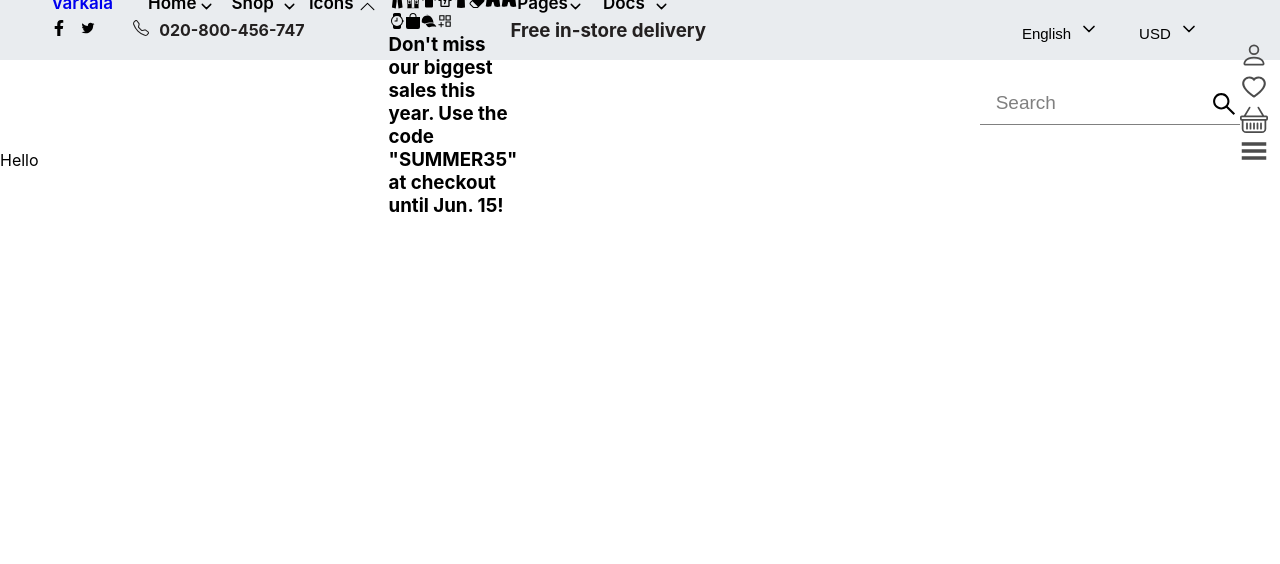
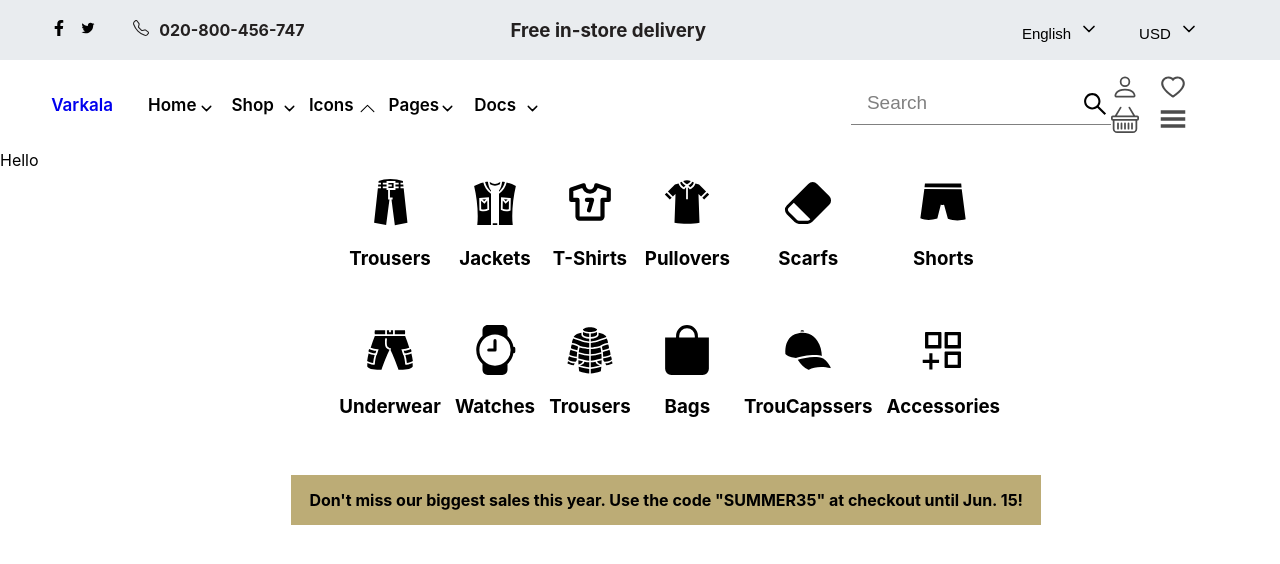
Before and after one commit to Kerimov056/Varkala, a React (Create React App) app: page / in a window 1280 px wide. Both pictures are taken after a click on the item "Icons". Shown: the top 564 px of the page. Built offline with nearby package versions, Linux system fonts and the light colour scheme.

Commit message:
icon dropdown jsx and scss

```diff
--- a/src/components/navbar/Navbar.jsx
+++ b/src/components/navbar/Navbar.jsx
@@ -2,7 +2,6 @@ import React, { useState } from 'react'
 import './navbar.scss'
 import { Link } from "react-router-dom";
 import { FaFacebookF } from 'react-icons/fa';
-import { FaTshirt } from 'react-icons/fa';
 import { AiOutlineTwitter } from 'react-icons/ai';
 import { AiOutlineSearch } from 'react-icons/ai';
 import { AiOutlineHeart } from 'react-icons/ai';
@@ -17,7 +16,9 @@ import { BsEraserFill } from 'react-icons/bs';
 import { FiChevronDown } from 'react-icons/fi';
 import { GiHamburgerMenu } from 'react-icons/gi';
 import { GiTrousers } from 'react-icons/gi';
+import { GiShorts } from 'react-icons/gi';
 import { GiUnderwearShorts } from 'react-icons/gi';
+import { GiMonclerJacket } from 'react-icons/gi';
 import { GiSleevelessJacket } from 'react-icons/gi';
 import { GiPoloShirt } from 'react-icons/gi';
 import { GiBilledCap } from 'react-icons/gi';
@@ -51,6 +52,7 @@ const Navbar = () => {
     const [home, setHome] = useState(false)
     const [shop, setShop] = useState(false)
     const [icon, setIcon] = useState(false)
+    const [pages, setPages] = useState(false)
 
 
     return (
@@ -131,34 +133,140 @@ const Navbar = () => {
                                 </div>
                             </div>}
                             <li onClick={() => setIcon((prev) => !prev)}>Icons
-                            {icon ? (
+                                {icon ? (
                                     <BsChevronUp />
                                 ) : (
                                     <FiChevronDown />
                                 )}
                             </li>
                             {icon && <div className='icon'>
-                                    <div className='icon_up'>
-                                        <div className='icon_up_in'>
-                                            <span><GiTrousers/></span>
-                                            <span><GiSleevelessJacket/></span>
-                                            <span><FaTshirt/></span>
-                                            <span><TbShirtSport/></span>
-                                            <span><GiPoloShirt/></span>
-                                            <span><BsEraserFill/></span>
-                                            <span><GiUnderwearShorts/></span>
-                                            <span><GiUnderwearShorts/></span>
-                                            <span><BsWatch/></span>
-                                            <span><BsFillBagFill/></span>
-                                            <span><GiBilledCap/></span>
-                                            <span><AiOutlineAppstoreAdd/></span>
+                                <div className='icon_up'>
+                                    <div className='icon_up_in'>
+                                        <h3><div><GiTrousers className='iconss' /></div><div>Trousers</div></h3>
+                                        <h3><div><GiSleevelessJacket className='iconss' /></div><div>Jackets</div></h3>
+                                        <h3><div><TbShirtSport className='iconss' /></div><div>T-Shirts</div></h3>
+                                        <h3><div><GiPoloShirt className='iconss' /></div><div>Pullovers</div></h3>
+                                        <h3><div><BsEraserFill className='iconss' /></div><div>Scarfs</div></h3>
+                                        <h3><div><GiUnderwearShorts className='iconss' /></div><div>Shorts</div></h3>
+                                        <h3><div><GiShorts className='iconss' /></div><div>Underwear</div></h3>
+                                        <h3><div><BsWatch className='iconss' /></div><div>Watches</div></h3>
+                                        <h3><div><GiMonclerJacket className='iconss' /></div><div>Trousers</div></h3>
+                                        <h3><div><BsFillBagFill className='iconss' /></div><div>Bags</div></h3>
+                                        <h3><div><GiBilledCap className='iconss' /></div><div>TrouCapssers</div></h3>
+                                        <h3><div><AiOutlineAppstoreAdd className='iconss' /></div><div>Accessories</div></h3>
+                                    </div>
+                                </div>
+                                <div className='icon_low'>
+                                    <h3>Don't miss our biggest sales this year. Use the code "SUMMER35" at checkout until Jun. 15!</h3>
+                                </div>
+                            </div>}
+                            <li onClick={() => setPages((prev) => !prev)}>Pages
+                                {pages ? (
+                                    <BsChevronUp />
+                                ) : (
+                                    <FiChevronDown />
+                                )}
+                            </li>
+                            {pages && <div className='pages'>
+                                <div className='pages_in'>
+                                    <div>
+                                        <div>
+                                            <img src="https://d19m59y37dris4.cloudfront.net/varkala/1-2-1/img/blog/christopher-campbell-28571-unsplash.jpg"></img>
+                                        </div>
+                                        <div>
+                                            <b></b>
+                                            <ul>
+                                                <li>Home 1 - Fashion</li>
+                                                <li>Home 2 - Fashion</li>
+                                                <li>Home 3 - Design</li>
+                                                <li>Home 4 - Design</li>
+                                            </ul>
+                                        </div>
+                                        <div>
+                                            <ul>
+                                                <b></b>
+                                                <li></li>
+                                                <li></li>
+                                                <li></li>
+                                                <li></li>
+                                                <li></li>
+                                                <li></li>
+                                                <li></li>
+                                            </ul>
                                         </div>
                                     </div>
-                                    <div className='icon_low'>
-                                        <h3>Don't miss our biggest sales this year. Use the code "SUMMER35" at checkout until Jun. 15!</h3>
+
+
+                                    <div>
+                                        <div>
+                                            <img src=""></img>
+                                        </div>
+                                        <div>
+                                            <b></b>
+                                            <ul>
+                                                <li></li>
+                                                <li></li>
+                                                <li></li>
+                                                <li></li>
+                                                <li></li>
+                                            </ul>
+                                        </div>
+                                        <div>
+                                            <ul>
+                                                <b></b>
+                                                <li></li>
+                                                <li></li>
+                                                <li></li>
+                                            </ul>
+                                        </div>
                                     </div>
+
+
+                                    <div>
+                                        <div>
+                                            <img src=""></img>
+                                        </div>
+                                        <div>
+                                            <b></b>
+                                            <ul>
+                                                <li></li>
+                                                <li></li>
+                                                <li></li>
+                                            </ul>
+                                        </div>
+                                        <div>
+                                            <ul>
+                                                <b></b>
+                                                <li></li>
+                                                <li></li>
+                                                <li></li>
+                                                <li></li>
+                                                <li></li>
+                                            </ul>
+                                        </div>
+                                    </div>
+
+
+                                    <div>
+                                        <div>
+                                            <img src=""></img>
+                                        </div>
+                                        <div>
+                                            <ul>
+                                                <b></b>
+                                                <li></li>
+                                                <li></li>
+                                                <li></li>
+                                                <li></li>
+                                                <li></li>
+                                                <li></li>
+                                                <li></li>
+                                            </ul>
+                                        </div>
+                                    </div>
+
+                                </div>
                             </div>}
-                            <li>Pages<FiChevronDown /></li>
                             <li>Docs<FiChevronDown /></li>
                         </ul>
                     </div>
--- a/src/components/navbar/navbar.scss
+++ b/src/components/navbar/navbar.scss
@@ -169,7 +169,7 @@ input[type="search"]::placeholder {
         }
 
         &>h3 {
-            color: #5c5b5b;
+            color: #7a7a7a;
             font-size: 16px;
 
             &:hover{
@@ -216,9 +216,13 @@ input[type="search"]::placeholder {
             li{
                 list-style: none;
                 margin-bottom: 12px;
-                color: #4c4c4c;
+                color: #7a7a7a;
                 font-size: 16px;
-                font-weight: 500;
+                font-weight: 600;
+
+                &:hover{
+                    color: black;
+                }
             }
 
             .firstt{
@@ -238,3 +242,57 @@ input[type="search"]::placeholder {
         }
     }
 }
+
+
+//icon dropdown
+
+.icon{
+    width: 750px;
+    height: 380px;
+    position: absolute;
+    margin-top: 50px;
+    background-color: rgb(255, 255, 255);
+    margin-left: 240px;
+
+    .icon_up{
+        width: 100%;
+        height: 330px;
+        display: flex;
+        justify-content: center;
+        align-items: center;
+
+        &>div{
+            width: 90%;
+            height: 90%;
+            display: grid;
+            grid-template-columns: auto auto auto auto auto auto;
+
+            &>h3{
+                display: block;
+                font-weight: 700;
+                margin-left: 7px;
+                text-align: center;
+
+                .iconss{
+                    width: 50px;
+                    height: 80px;
+                }
+
+            }
+        }
+    }
+
+    .icon_low{
+        width: 100%;
+        height: 50px;
+        display: flex;
+        justify-content: center;
+        align-items: center;
+        background-color: #bcac76;
+
+        &>h3{
+            color: black;
+            font-size: 16px;
+        }
+    }
+}
```
